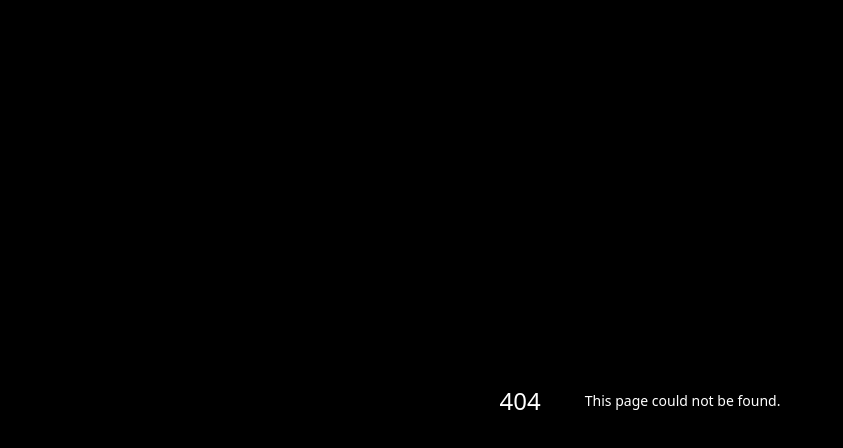
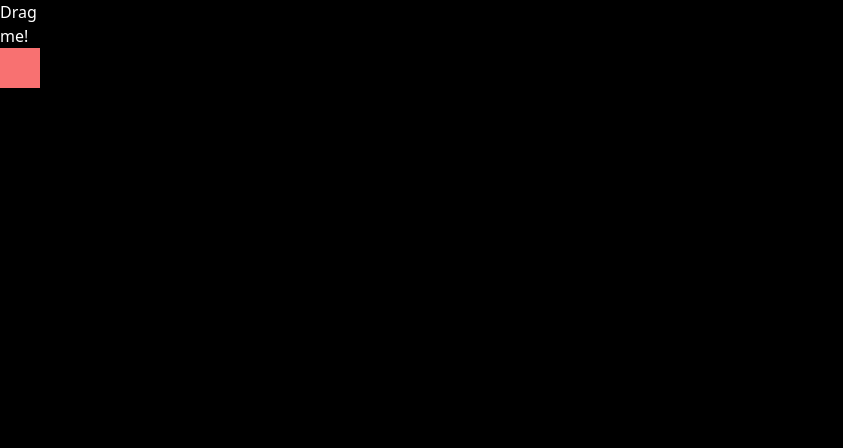
Before and after one commit to DatNg267/animation-collection, a Next.js app: page /framer-motion/drag in a window 1280 px wide. Before the commit this address had no page. Shown: the top 448 px of the page, without its empty margins (0-843 px from the left). Built offline with nearby package versions, Linux system fonts and the light colour scheme.

Commit message:
refactor: Improve drag-and-drop implementation in page component

```diff
--- /dev/null
+++ b/src/app/framer-motion/drag/page.tsx
@@ -0,0 +1,86 @@
+"use client";
+import {
+  motion,
+  PanInfo,
+  useAnimation,
+  useMotionValue,
+  useTransform,
+} from "framer-motion";
+import { MouseEvent, useRef } from "react";
+
+const DraggableItem = ({ content }: { content: string }) => {
+  // Sử dụng useMotionValue để theo dõi vị trí chuột
+  const mouseX = useMotionValue(0);
+  const mouseY = useMotionValue(0);
+
+  // Sử dụng useAnimation để kiểm soát animation
+  const controls = useAnimation();
+
+  // Transform để tạo hiệu ứng "bám theo" chuột
+  const x = useTransform(mouseX, (latest) => latest * 0.1);
+  const y = useTransform(mouseY, (latest) => latest * 0.1);
+
+  const handleDragStart = (event: React.DragEvent<HTMLDivElement>) => {
+    var img = new Image();
+    img.src = ""; // Đặt src thành một hình ảnh trống
+    event.dataTransfer.setDragImage(img, 0, 0);
+    controls.start({ width: 200, height: 50 });
+  };
+
+  const handleDrag = (event: any) => {
+    mouseX.set(event.clientX);
+    mouseY.set(event.clientY);
+  };
+
+  const handleDragEnd = () => {
+    console.log("drag end");
+    controls.start({
+      x: 0,
+      y: 0,
+      scale: 1,
+      transition: { type: "spring", stiffness: 300, damping: 20 },
+      width: 100,
+      height: 20,
+    });
+    mouseX.set(0);
+    mouseY.set(0);
+  };
+
+  return (
+    <div
+      className="w-full h-full overflow-hidden"
+      onClick={(e) =>
+        console.log({
+          clientX: e.clientX,
+          clientY: e.clientY,
+        })
+      }
+      onDragOver={handleDrag}
+    >
+      <div
+        draggable={true}
+        className="w-10"
+        onDragStart={handleDragStart}
+        onDragEnd={handleDragEnd}
+        style={{
+          MozWindowDragging: "no-drag",
+        }}
+      >
+        {content}
+      </div>
+
+      <motion.div
+        className="absolute h-10 w-10 bg-red-400"
+        animate={controls}
+        style={{ x: mouseX, y: mouseY }}
+      ></motion.div>
+    </div>
+  );
+};
+
+type Props = {};
+const page = (props: Props) => {
+  return <DraggableItem content="Drag me!" />;
+};
+
+export default page;
```
